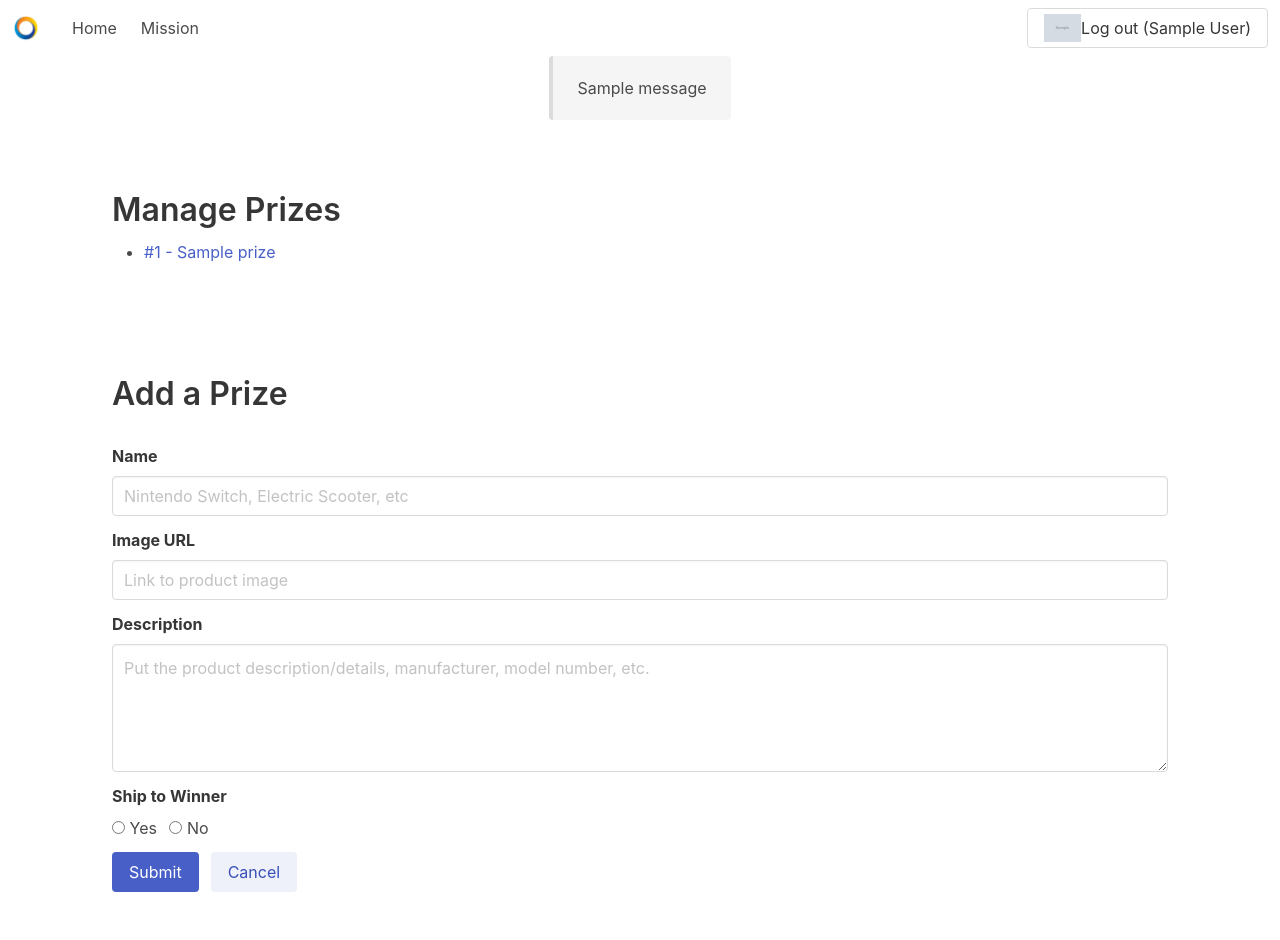
After one commit to lallen-mission/raffle, a Flask app: page /prize/manage in a window 1280 px wide. The commit adds this page. Run offline with Flask 2, Linux system fonts and the light colour scheme; a user stored in the database is signed in; tables that the repository leaves empty hold one stand-in row (values such as "Sample post"); grey boxes marked "Sample" are stand-in pictures; one stand-in notice (Sample message) is shown; some libraries are stand-ins or nearby versions.

Commit message:
get prizes working

```diff
--- a/app/models.py
+++ b/app/models.py
@@ -72,7 +72,7 @@ class Prize(db.Model):
     id = db.Column(db.Integer, primary_key=True, unique=True)
     name = db.Column(db.String(150))
     image_url = db.Column(db.String(300))
-    description = db.Column(db.String(300))
+    description = db.Column(db.String(1200))
 
     def __repr__(self):
         return str(self.name)
--- a/app/routes/raffle.py
+++ b/app/routes/raffle.py
@@ -2,10 +2,10 @@ from io import BytesIO
 from base64 import b64encode
 
 from qrcode import make as qrcode_make
-from flask import Blueprint, render_template, url_for
+from flask import Blueprint, render_template, url_for, redirect, request, flash
 from flask_login import login_required
 
-from app.models import Entry
+from app.models import Entry, Prize
 from app.factory import db
 
 bp = Blueprint('raffle', 'raffle')
@@ -25,16 +25,64 @@ def enter_raffle():
     )
 
 
-@bp.route('/add/prize')
+@bp.route('/prize/manage', methods=['GET', 'POST'])
 @login_required
-def add_prize():
-    return 'ok'
+def manage_prizes():
+    if request.method == 'POST' and request.form:
+        try:
+            assert len(request.form.get('name')) > 3
+            assert len(request.form.get('image_url')) > 3 and request.form.get('image_url').startswith('http') == True
+            existing = Prize.query.filter(Prize.name == request.form.get('name')).first()
+            if not existing:
+                p = Prize(
+                    name=request.form.get('name'),
+                    image_url=request.form.get('image_url'),
+                    description=request.form.get('description', '')
+                )
+                db.session.add(p)
+                db.session.commit()
+                flash('Added new prize!', 'is-success')
+            else:
+                flash('Prize already exists!', 'is-warning')
+        except AssertionError:
+            flash('Invalid prize configuration. Try again.', 'is-warning')
+        except Exception as e:
+            print(e)
+            flash('Something went wrong. Try again.', 'is-danger')
+    prizes = Prize.query.all()
+    return render_template(
+        'raffle/manage_prizes.html',
+        prizes=prizes
+    )
 
 
-@bp.route('/add/drawing')
+@bp.route('/prize/show/<id>')
 @login_required
-def add_drawing():
-    return 'ok'
+def show_prize(id):
+    prize = Prize.query.filter(Prize.id == id).first()
+    if not prize:
+        flash('No prize there big dawg', 'is-warning')
+        return redirect(url_for('raffle.manage_prizes'))
+    else:
+        # flash('grats foo', 'is-success')
+        return render_template('raffle/show_prize.html', prize=prize)
+
+
+@bp.route('/prize/delete/<id>')
+@login_required
+def delete_prize(id):
+    prize = Prize.query.filter(Prize.id == id).first()
+    if prize:
+        flash(f'You deleted prize #{prize.id} ({prize.name})', 'is-success')
+        db.session.delete(prize)
+        db.session.commit()
+        return redirect(url_for('raffle.manage_prizes'))
+
+
+@bp.route('/drawing/manage')
+@login_required
+def manage_drawings():
+    return render_template('raffle/manage_drawings.html')
 
 
 @bp.route('/show/entry/<uuid>')
@@ -51,11 +99,6 @@ def show_entry(uuid):
     )
 
 
-@bp.route('/show/prize')
-def show_prize():
-    return 'ok'
-
-
 @bp.route('/show/drawing')
 def show_drawing():
     return 'ok'
--- a/app/templates/includes/navbar.html
+++ b/app/templates/includes/navbar.html
@@ -32,3 +32,20 @@
         </div>
     </div>
 </nav>
+
+
+{% with messages = get_flashed_messages(with_categories=true) %}
+{% if messages %}
+    <nav class="level">
+        <div class="level-item has-text-centered">
+            {% for category, message in messages %}
+                <article class="message {{ category }}">
+                    <div class="message-body">
+                        {{ message }}
+                    </div>
+                </article>
+            {% endfor %}
+        </div>
+    </nav>
+{% endif %}
+{% endwith %}
--- a/app/templates/main/index.html
+++ b/app/templates/main/index.html
@@ -17,9 +17,9 @@
                     </article>
                     <article class="tile is-child notification is-danger">
                         <p class="title">Manage</p>
-                        <p class="subtitle">Add prizes and drawings.</p>
-                        <a class="button" href="{{ url_for('raffle.add_prize') }}">Add a Prize</a>
-                        <a class="button" href="{{ url_for('raffle.add_drawing') }}">Add a Drawing</a>
+                        <p class="subtitle">Manage prize and drawing details.</p>
+                        <a class="button" href="{{ url_for('raffle.manage_prizes') }}">Prizes</a>
+                        <a class="button" href="{{ url_for('raffle.manage_drawings') }}">Drawings</a>
                     </article>
                 </div>
                 <div class="tile is-parent">
--- /dev/null
+++ b/app/templates/raffle/manage_prizes.html
@@ -0,0 +1,69 @@
+{% extends 'includes/base.html' %}
+
+{% block title %}Manage Prizes{% endblock %}
+
+{% block content %}
+    <section class="hero is-centered">
+        <div class="hero-body">
+        <p class="title">
+            Manage Prizes
+        </p>
+        <p class="subtitle">
+            {% if not prizes %}
+                <p>No prizes entered yet. Add some below!</p>
+            {% endif %}
+            <ul>
+                {% for prize in prizes %}
+                    <li><a href="{{ url_for('raffle.show_prize', id=prize.id) }}">#{{ prize.id }} - {{ prize.name }}</a></li>
+                {% endfor %}
+            </ul>
+        </p>
+        </div>
+    </section>
+    <section class="hero">
+        <div class="hero-body">
+            <p class="title">Add a Prize</p>
+            <form action="" method="post">
+                <div class="field">
+                    <label class="label">Name</label>
+                    <div class="control">
+                    <input class="input" name="name" type="text" placeholder="Nintendo Switch, Electric Scooter, etc">
+                    </div>
+                </div>
+                <div class="field">
+                    <label class="label">Image URL</label>
+                    <div class="control">
+                    <input class="input" name="image_url" type="text" placeholder="Link to product image">
+                    </div>
+                </div>
+                <div class="field">
+                    <label class="label">Description</label>
+                    <div class="control">
+                    <textarea class="textarea" name="description" placeholder="Put the product description/details, manufacturer, model number, etc."></textarea>
+                    </div>
+                </div>
+                <div class="field">
+                    <label class="label">Ship to Winner</label>
+                    <div class="control">
+                    <label class="radio">
+                        <input type="radio" name="ship" value="yes">
+                        Yes
+                    </label>
+                    <label class="radio">
+                        <input type="radio" name="ship" value="no">
+                        No
+                    </label>
+                    </div>
+                </div>
+                <div class="field is-grouped">
+                    <div class="control">
+                    <button class="button is-link">Submit</button>
+                    </div>
+                    <div class="control">
+                    <a href="" class="button is-link is-light">Cancel</a>
+                    </div>
+                </div>
+            </form>
+        </div>
+    </section>
+{% endblock %}
```
Also changed, not shown: alembic/versions/08df38113b1a_increase_description_size.py (added, +34 -0 lines), app/templates/raffle/show_prize.html (added, +22 -0 lines), app/templates/raffle/add_prize.html (deleted), app/templates/raffle/manage_drawings.html (added), 1 other file.
